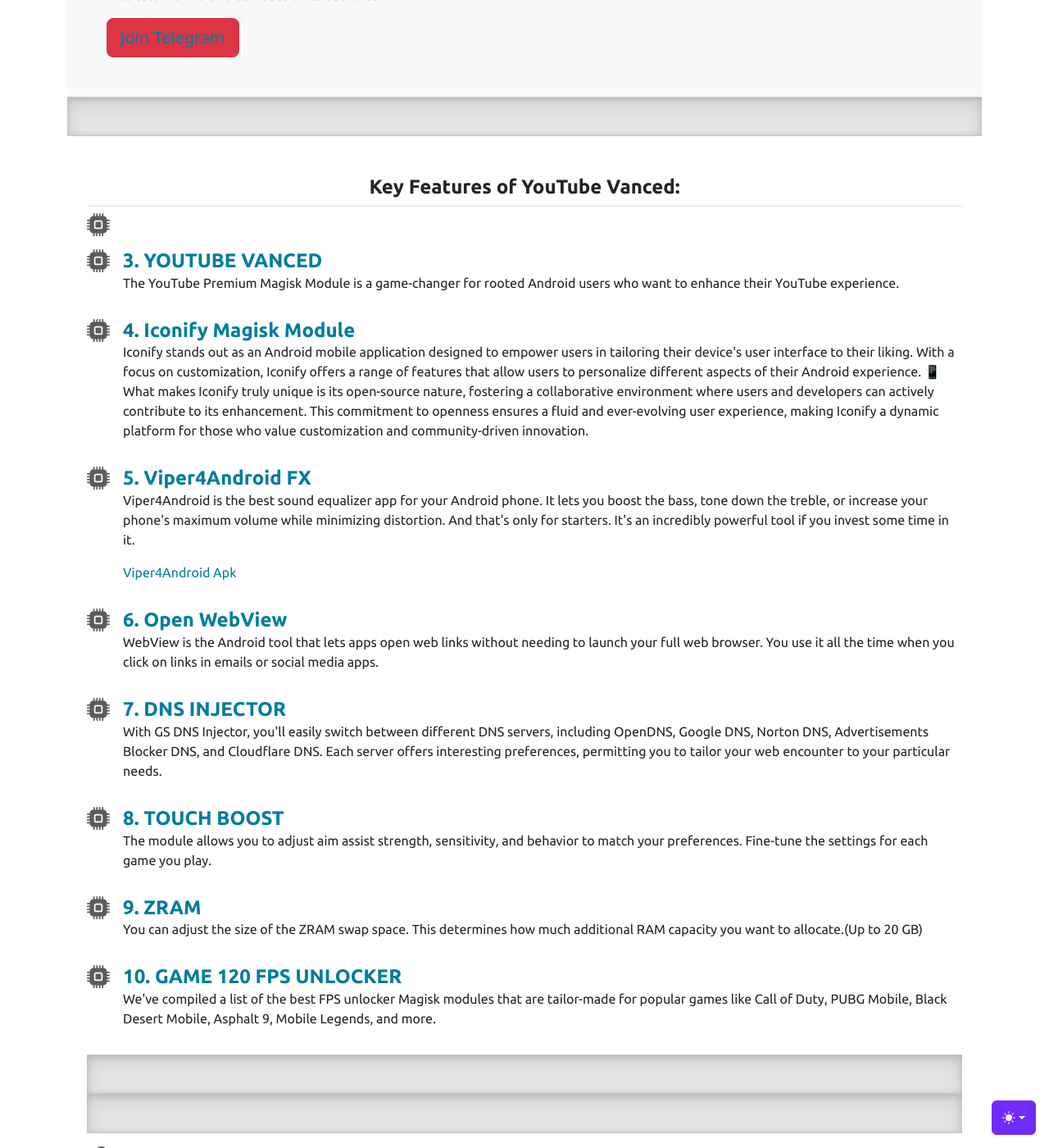
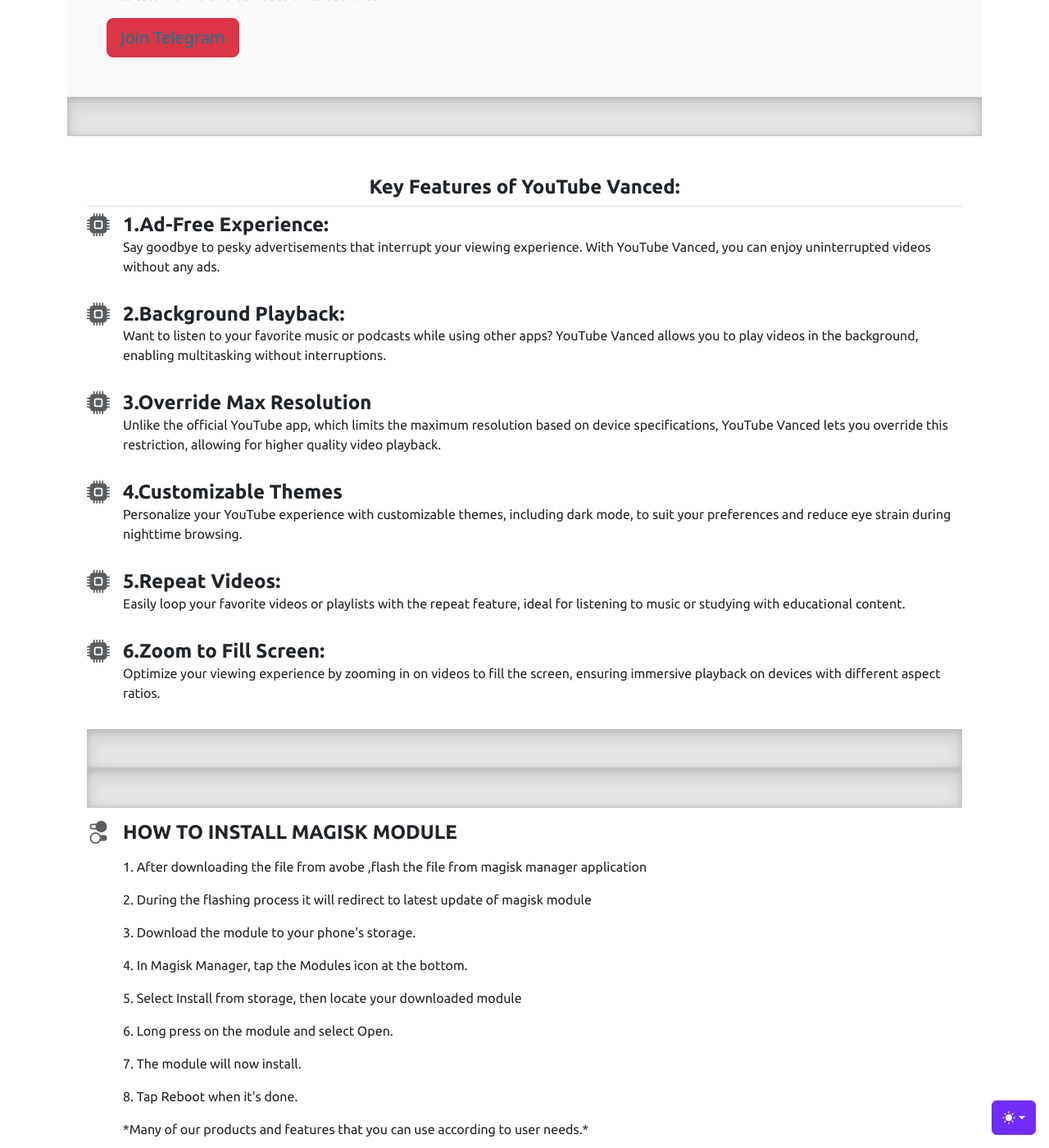
Before and after one commit to ytrevanced/ytrevanced.github.io, a Jekyll site: the page built from index.html, in a window 1280 px wide and 1400 px high, scrolled down 746 px. Shown: the whole window at 82% size. Built offline with Jekyll 4.4.1, drawn with Linux system fonts in a browser that asks for light colours; some web fonts are replaced.

Commit message:
Update index.html

```diff
--- a/index.html
+++ b/index.html
@@ -106,8 +106,49 @@
        <div class="col d-flex align-items-start">
         <svg class="bi text-muted flex-shrink-0 me-3" width="1.75em" height="1.75em"><use xlink:href="#cpu-fill"/></svg>
         <div>
+ <h3 class="fw-bold mb-0 fs-4"> 1.Ad-Free Experience: </a></h3>
+	<p>Say goodbye to pesky advertisements that interrupt your viewing experience. With YouTube Vanced, you can enjoy uninterrupted videos without any ads.</p>
+
+        </div>
+      </div>
+
+<p> </p>
+<p> </p>
 
 
+     <div class="col d-flex align-items-start">
+        <svg class="bi text-muted flex-shrink-0 me-3" width="1.75em" height="1.75em"><use xlink:href="#cpu-fill"/></svg>
+        <div>
+ <h3 class="fw-bold mb-0 fs-4"> 2.Background Playback:  </a></h3>
+	<p>Want to listen to your favorite music or podcasts while using other apps? YouTube Vanced allows you to play videos in the background, enabling multitasking without interruptions.</p>
+
+        </div>
+      </div>
+
+<p> </p>
+<p> </p>
+
+
+
+
+	      <div class="col d-flex align-items-start">
+        <svg class="bi text-muted flex-shrink-0 me-3" width="1.75em" height="1.75em"><use xlink:href="#cpu-fill"/></svg>
+        <div>
+ <h3 class="fw-bold mb-0 fs-4"> 3.Override Max Resolution  </a></h3>
+	<p>Unlike the official YouTube app, which limits the maximum resolution based on device specifications, YouTube Vanced lets you override this restriction, allowing for higher quality video playback.</p>
+
+        </div>
+      </div>
+
+<p> </p>
+<p> </p>
+
+
+	  	      <div class="col d-flex align-items-start">
+        <svg class="bi text-muted flex-shrink-0 me-3" width="1.75em" height="1.75em"><use xlink:href="#cpu-fill"/></svg>
+        <div>
+ <h3 class="fw-bold mb-0 fs-4"> 4.Customizable Themes  </a></h3>
+	<p>Personalize your YouTube experience with customizable themes, including dark mode, to suit your preferences and reduce eye strain during nighttime browsing.</p>
 
         </div>
       </div>
@@ -118,8 +159,8 @@
 	  	      <div class="col d-flex align-items-start">
         <svg class="bi text-muted flex-shrink-0 me-3" width="1.75em" height="1.75em"><use xlink:href="#cpu-fill"/></svg>
         <div>
- <h3 class="fw-bold mb-0 fs-4"><a href="https://www.magiskflash.com/2023/11/download-youtube-premium-vanced-magisk.html"> 3. YOUTUBE VANCED</a></h3>
-      <p> The YouTube Premium Magisk Module is a game-changer for rooted Android users who want to enhance their YouTube experience. </p>
+ <h3 class="fw-bold mb-0 fs-4"> 5.Repeat Videos:  </a></h3>
+	<p>Easily loop your favorite videos or playlists with the repeat feature, ideal for listening to music or studying with educational content.</p>
 
         </div>
       </div>
@@ -127,92 +168,22 @@
 <p> </p>
 <p> </p>
 
-       <div class="col d-flex align-items-start">
-        <svg class="bi text-muted flex-shrink-0 me-3" width="1.75em" height="1.75em"><use xlink:href="#cpu-fill"/></svg>
-        <div>
- <h3 class="fw-bold mb-0 fs-4"><a href="https://github.com/bestmagiskmodule/installer/raw/main/V4A_App_0.1.0.apk"> 4. Iconify Magisk Module
-</a></h3>
-          <p>  Iconify stands out as an Android mobile application designed to empower users in tailoring their device's user interface to their liking. With a focus on customization, Iconify offers a range of features that allow users to personalize different aspects of their Android experience. 📱
 
-What makes Iconify truly unique is its open-source nature, fostering a collaborative environment where users and developers can actively contribute to its enhancement. This commitment to openness ensures a fluid and ever-evolving user experience, making Iconify a dynamic platform for those who value customization and community-driven innovation. </p>
-        </div>
-      </div>
-<p> </p>
-<p> </p>
 
 	  	      <div class="col d-flex align-items-start">
         <svg class="bi text-muted flex-shrink-0 me-3" width="1.75em" height="1.75em"><use xlink:href="#cpu-fill"/></svg>
         <div>
- <h3 class="fw-bold mb-0 fs-4"><a href="https://github.com/bestmagiskmodule/installer/raw/main/V4A_Magisk_Module_0.1.0.zip"> 5. Viper4Android FX</a></h3>
-          <p>Viper4Android is the best sound equalizer app for your Android phone. It lets you boost the bass, tone down the treble, or increase your phone's maximum volume while minimizing distortion. And that's only for starters. It's an incredibly powerful tool if you invest some time in it.</p>
-        <p><a href="https://github.com/bestmagiskmodule/installer/raw/main/V4A_App_0.1.0.apk">Viper4Android Apk</a></p>
-        </div>
-      </div>
-<p> </p>
-<p> </p>
-       <div class="col d-flex align-items-start">
-        <svg class="bi text-muted flex-shrink-0 me-3" width="1.75em" height="1.75em"><use xlink:href="#cpu-fill"/></svg>
-        <div>
- <h3 class="fw-bold mb-0 fs-4"><a href="https://www.magiskflash.com/2023/09/strp-best-magisk-module-for-gaming-2023_22.html"> 6. Open WebView</a></h3>
-          <p> WebView is the Android tool that lets apps open web links without needing to launch your full web browser. You use it all the time when you click on links in emails or social media apps. </p>
-        </div>
-      </div>
-<p> </p>
-<p> </p>
+ <h3 class="fw-bold mb-0 fs-4"> 6.Zoom to Fill Screen:   </a></h3>
+	<p>Optimize your viewing experience by zooming in on videos to fill the screen, ensuring immersive playback on devices with different aspect ratios.
 
-   <div class="col d-flex align-items-start">
-        <svg class="bi text-muted flex-shrink-0 me-3" width="1.75em" height="1.75em"><use xlink:href="#cpu-fill"/></svg>
-        <div>
- <h3 class="fw-bold mb-0 fs-4"><a href="https://github.com/WillowTheWsp/installer/raw/main/DNS_installer.zip"> 7. DNS INJECTOR</a></h3>
-          <p>  With GS DNS Injector, you'll easily switch between different DNS servers, including OpenDNS, Google DNS, Norton DNS, Advertisements Blocker DNS, and Cloudflare DNS. Each server offers interesting preferences, permitting you to tailor your web encounter to your particular needs.  </p>
-        </div>
-      </div>
+</p>
 
-<p> </p>
-<p> </p>
-   <div class="col d-flex align-items-start">
-        <svg class="bi text-muted flex-shrink-0 me-3" width="1.75em" height="1.75em"><use xlink:href="#cpu-fill"/></svg>
-        <div>
- <h3 class="fw-bold mb-0 fs-4"><a href="https://github.com/WillowTheWsp/installer/raw/main/FAB_installer.zip"> 8. TOUCH BOOST</a></h3>
-          <p> The module allows you to adjust aim assist strength, sensitivity, and behavior to match your preferences. Fine-tune the settings for each game you play. </p>
-        </div>
-      </div>
-<p> </p>
-<p> </p>
-
-   <div class="col d-flex align-items-start">
-        <svg class="bi text-muted flex-shrink-0 me-3" width="1.75em" height="1.75em"><use xlink:href="#cpu-fill"/></svg>
-        <div>
- <h3 class="fw-bold mb-0 fs-4"><a href="https://github.com/WillowTheWsp/installer/raw/main/RamDrive_installer.zip"> 9. ZRAM </a></h3>
-          <p> You can adjust the size of the ZRAM swap space. This determines how much additional RAM capacity you want to allocate.(Up to 20 GB) </p>
-        </div>
-      </div>
-
-<p> </p>
-<p> </p>
-       <div class="col d-flex align-items-start">
-        <svg class="bi text-muted flex-shrink-0 me-3" width="1.75em" height="1.75em"><use xlink:href="#cpu-fill"/></svg>
-        <div>
- <h3 class="fw-bold mb-0 fs-4"><a href="https://www.magiskflash.com/2023/10/best-fps-unlocker-magisk-module-for.html"> 10. GAME 120 FPS UNLOCKER </a></h3>
-          <p> We've compiled a list of the best FPS unlocker Magisk modules that are tailor-made for popular games like Call of Duty, PUBG Mobile, Black Desert Mobile, Asphalt 9, Mobile Legends, and more.</p>
         </div>
       </div>
 
 <p> </p>
 <p> </p>
 
-<script async src="https://pagead2.googlesyndication.com/pagead/js/adsbygoogle.js?client=ca-pub-8370893026371321"
-     crossorigin="anonymous"></script>
-<!-- Blog -->
-<ins class="adsbygoogle"
-     style="display:block"
-     data-ad-client="ca-pub-8370893026371321"
-     data-ad-slot="1860706536"
-     data-ad-format="auto"
-     data-full-width-responsive="true"></ins>
-<script>
-     (adsbygoogle = window.adsbygoogle || []).push({});
-</script>
     <div class="b-example-divider"></div>
 
 
```
Lines whose indentation alone changed are shown as unchanged.
